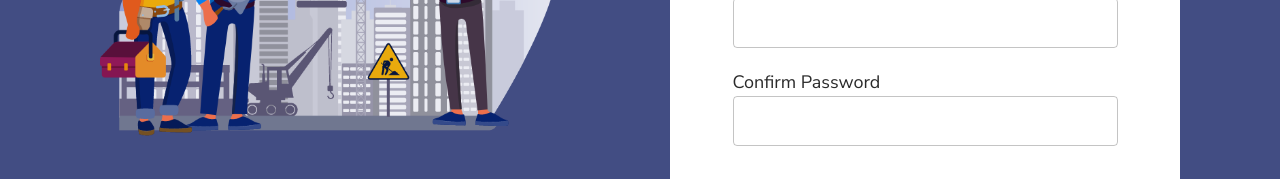
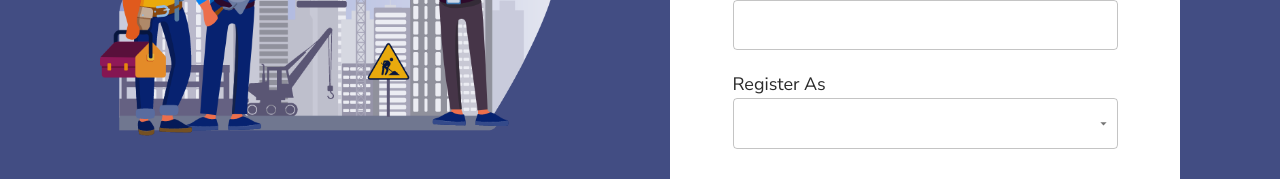
Before and after one commit to Danish0159/SPP, a React (Create React App) app: page /Signup in a window 1280 px wide. Shown: the part 451-630 px from the top of the page. Built offline with nearby package versions, Linux system fonts and the light colour scheme.

Commit message:
Category dropdown

```diff
--- a/package.json
+++ b/package.json
@@ -10,14 +10,14 @@
     "@testing-library/user-event": "^12.8.3",
     "axios": "^0.25.0",
     "formik": "^2.2.9",
+    "lodash": "^4.17.15",
+    "prop-types": "^15.7.2",
     "react": "^17.0.1",
     "react-dom": "^17.0.1",
     "react-paginate": "^8.1.0",
     "react-router-dom": "^5.2.0",
     "react-scripts": "4.0.3",
     "styled-components": "^5.3.3",
-    "prop-types": "^15.7.2",
-    "lodash": "^4.17.15",
     "web-vitals": "^1.1.2",
     "yup": "^0.32.11"
   },
--- a/public/index.html
+++ b/public/index.html
@@ -10,6 +10,7 @@
   <link rel="apple-touch-icon" href="%PUBLIC_URL%/logo192.png" />
   <link rel="manifest" href="%PUBLIC_URL%/manifest.json" />
   <title>Service Providing Platform</title>
+
   <!-- Fonts -->
   <link rel="preconnect" href="https://fonts.googleapis.com">
   <link rel="preconnect" href="https://fonts.gstatic.com" crossorigin>
--- a/src/components/Registration/SelectField.js
+++ b/src/components/Registration/SelectField.js
@@ -18,13 +18,13 @@ function SelectField(props) {
 
   return (
     <FormControl {...rest} error={isError}>
-      <Select id="Select" {...field} value={selectedValue ? selectedValue : ""}>
+      <Select
+        id="mui-component-select-Category"
+        {...field}
+        value={selectedValue ? selectedValue : ""}
+      >
         {data.map((item, index) => (
-          <MenuItem
-            InputProps={{ style: { fontSize: 140 } }}
-            key={index}
-            value={item.value}
-          >
+          <MenuItem id="Select" key={index} value={item.value}>
             {item.label}
           </MenuItem>
         ))}
--- a/src/components/Signup.js
+++ b/src/components/Signup.js
@@ -4,16 +4,22 @@ import { Link } from "react-router-dom";
 import signupImage from "../images/signup.png";
 import { useFormik } from "formik";
 import * as yup from "yup";
-import { TextField } from "@mui/material";
-// import axios from "axios";
+import { FormControl, MenuItem, Select, TextField } from "@mui/material";
+import axios from "axios";
 
 const Signup = () => {
+  const [role, setRole] = React.useState("");
+
+  const handleChange = (event) => {
+    setRole(event.target.value);
+  };
+
   // initial values
   const initialValues = {
     name: "",
     email: "",
     password: "",
-    passwordConfirmation: "",
+    // role: "",
   };
 
   // validation schema
@@ -30,85 +36,53 @@ const Signup = () => {
     password: yup
       .string("Enter your password")
       .required("Password is required"),
-    passwordConfirmation: yup
-      .string()
-      .required("Confirm Password is required")
-      .oneOf([yup.ref("password"), null], "Passwords must match"),
+
+    // role: yup.string().nullable().required("Category is Required"),
   });
 
   const formik = useFormik({
     initialValues: initialValues,
     validationSchema: validationSchema,
     onSubmit: async (values, { resetForm }) => {
-      try {
+      setRole("");
       resetForm();
       // Api Call Started
+      alert(
+        JSON.stringify({
+          name: values.name,
+          email: values.email,
+          password: values.password,
+          role,
+        })
+      );
       console.log("Before Hitting");
-        const responce = await fetch(
-          "http://df2b-103-125-176-197.ngrok.io/user/signup/",
-          {
-            method: "POST",
-            body: JSON.stringify(values),
+
+      const body = JSON.stringify({
+        name: values.name,
+        email: values.email,
+        password: values.password,
+        role,
+      });
+
+      axios
+        .post("http://cbda-103-125-176-195.ngrok.io/user/signup", body, {
           headers: {
-              "Content-Type": "application/json",
-              "Access-Control-Allow-Origin": "*",
-              "Access-Control-Allow-Methods":
-                "GET, HEAD, POST, PUT, DELETE, CONNECT, OPTIONS, TRACE, PATCH",
+            "content-type": "application/json",
           },
-          }
-        );
-        const data = await responce.json();
-        console.log("After hitting");
-        console.log(data);
+        })
+        .then(async (res) => {
+          console.log(res);
+          //AnyThing You wanna Do with responce you get
+        })
+        .catch((err) => {
+          console.log(err);
+          //AnyThing You wanna Do with Error you get
+        });
+
       // Api Call Ended.
-
       // For output etc.
-        console.log(JSON.stringify(values));
-        console.log(values);
-        alert(JSON.stringify(values, null, 2));
-        // setSubmitting(false);
-      } catch (error) {
-        alert(error);
-        console.log(error);
-        // setSubmitting(false);
-        // setErrors(error);
-      }
     },
   });
-
-  // const collectData = () => {
-  //   console.log("Before hitting");
-  //   console.log(name, email, password);
-
-  //   try {
-  //     const payloadData = { name, email, password };
-  //     const headers = {
-  //       "Content-Type": "application/json",
-  //       "Access-Control-Allow-Origin": "*",
-  //       "Access-Control-Allow-Methods":
-  //         "GET, HEAD, POST, PUT, DELETE, CONNECT, OPTIONS, TRACE, PATCH",
-  //     };
-
-  //     axios
-  //       .post(
-  //         "http://df2b-103-125-176-197.ngrok.io/user/signup/",
-  //         payloadData,
-  //         {
-  //           headers,
-  //         }
-  //       )
-  //       .then((response) => {
-  //         console.log(response);
-  //       })
-  //       .catch((error) => {
-  //         console.log(error);
-  //       });
-
-  //     console.log("After hitting");
-  //   } catch (error) {
-  //     alert(error);
-  //   }
-  // };
 
   return (
     <Wrapper>
@@ -139,7 +113,7 @@ const Signup = () => {
             <label for="email">Email Address</label>
             <TextField
               fullWidth
-              type="email"
+              // type="email"
               name="email"
               id="email"
               value={formik.values.email}
@@ -169,24 +143,28 @@ const Signup = () => {
           </div>
 
           <div class="form-group">
-            <label for="password">Confirm Password</label>
-            <TextField
-              fullWidth
-              type="password"
-              name="passwordConfirmation"
-              type="password"
-              id="passwordConfirmation"
-              value={formik.values.passwordConfirmation}
-              onChange={formik.handleChange}
-              error={
-                formik.touched.passwordConfirmation &&
-                Boolean(formik.errors.passwordConfirmation)
-              }
-            />
-            <p className="error-p">
-              {formik.touched.passwordConfirmation &&
-                formik.errors.passwordConfirmation}
-            </p>
+            <label for="password">Register As</label>
+            <FormControl fullWidth>
+              <Select
+                id="mui-component-select-Category"
+                value={role}
+                onChange={handleChange}
+                required
+              >
+                <MenuItem id="Select" value="User">
+                  User
+                </MenuItem>
+                <MenuItem id="Select" value="Contractor">
+                  Contractor
+                </MenuItem>
+                <MenuItem id="Select" value="Designer">
+                  Designer
+                </MenuItem>
+                <MenuItem id="Select" value="Company">
+                  Company
+                </MenuItem>
+              </Select>
+            </FormControl>
           </div>
 
           <button
@@ -325,3 +303,6 @@ const Wrapper = styled.section`
     height: 5px;
   }
 `;
+
+// Todo
+// Handle The Select Component with formik
--- a/src/index.css
+++ b/src/index.css
@@ -116,3 +116,19 @@ Button Styles
     font-size: 2rem;
   }
 }
+
+/* OverRiding Material-Ui Styling  */
+
+#Select {
+  font-size: 1.5rem;
+  font-weight: 600;
+  font-family: "Nunito Sans", sans-serif;
+}
+
+#mui-component-select-Category {
+  font-size: 1.5rem;
+  font-weight: 600;
+  font-family: "Nunito Sans", sans-serif;
+  min-height: auto;
+  padding: 1.8rem 1.4rem;
+}
```
Also changed, not shown: 1 other file (tests, documents, lock files or other folders). Lines whose indentation alone changed are shown as unchanged.
